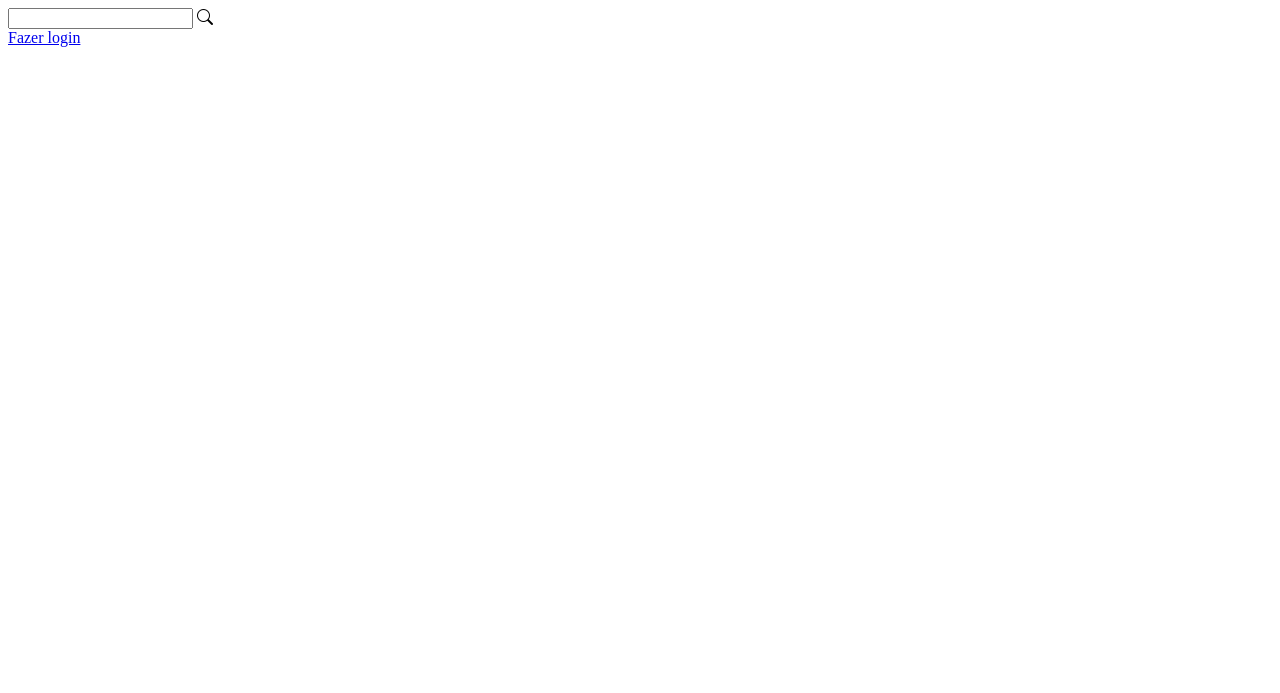
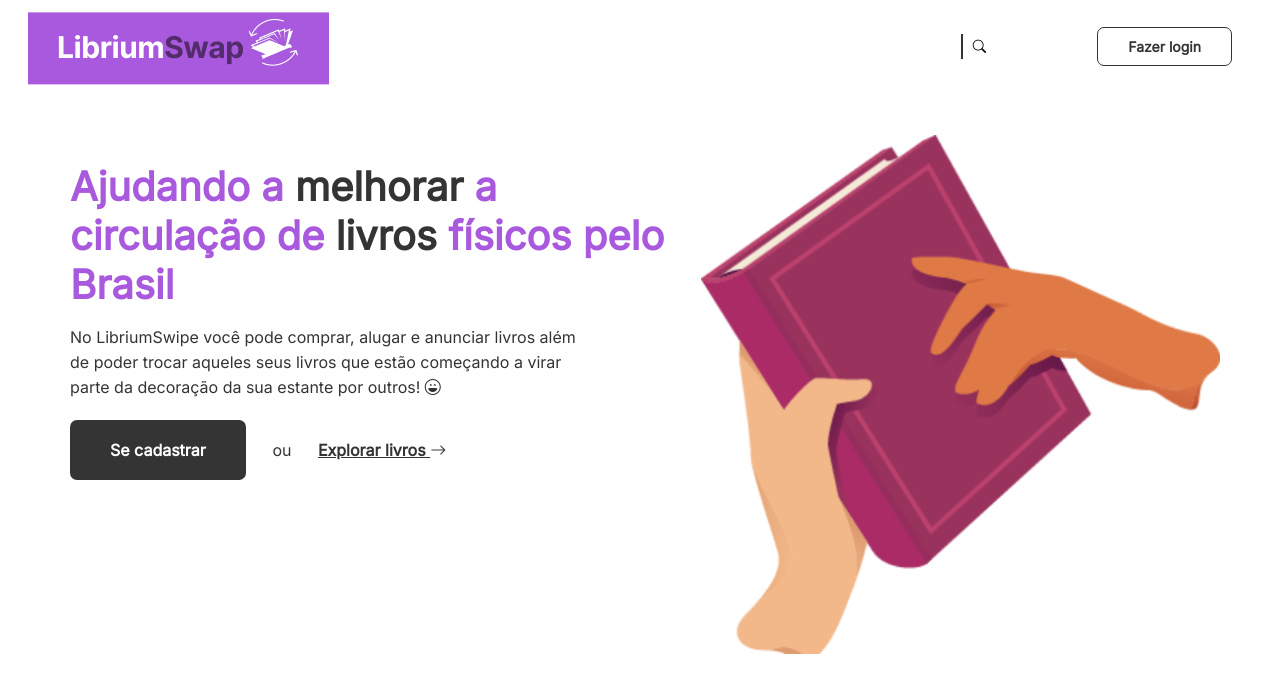
Before and after one commit to LibriumSwap/LibriumSwap, a Django app: page / in a window 1280 px wide. Before the commit the part shown is almost empty. Shown: the top 693 px of the page. Run offline with Django 3.2, Linux system fonts and the light colour scheme.

Commit message:
feat: apresentacao

```diff
--- a/autenticacao/urls.py
+++ b/autenticacao/urls.py
@@ -3,5 +3,5 @@ from django.urls import path
 from . import views
 
 urlpatterns = [
-    path('/login', views.login, name='login'),
+    path('login', views.login, name='login'),
 ]
--- /dev/null
+++ b/index/static/css/index.css
@@ -0,0 +1,89 @@
+body {
+	font-family: 'Inter', sans-serif;
+	color: #343434;
+	padding-right: 10px;
+	padding-left: 20px;
+}
+
+nav {
+	display: flex;
+	align-items: center;
+}
+
+.pesquisa {
+	margin: 0px 10px 0px 40px;
+	width: 50%;
+	display: flex;
+}
+
+.pesquisa button {
+	background-color: white;
+	border: none;
+	border-left: 2px solid #343434;
+	padding: 5px 0px 5px 10px;
+}
+
+.pesquisa-input {
+	font-family: 'Inter', sans-serif;
+	font-size: 14px;
+	color: #343434;
+	border: none;
+	outline: none;
+	margin-right: 5px;
+	width: 100%;
+}
+
+.btn-login {
+	margin-left: auto;
+	margin-right: 30px;
+	color: #343434;
+	font-size: 14px;
+	font-weight: 700;
+	text-decoration: none;
+	border: 1px solid #343434;
+	padding: 10px 30px 10px 30px;
+	border-radius: 7px;
+}
+
+.apresentacao {
+	display: flex;
+	margin: 0 auto;
+	margin-top: 50px;
+	max-width: 1150px;
+}
+
+.apresentacao-titulo {
+	font-size: 40px;
+	font-weight: bold;
+	color: #A959DD;
+	margin-bottom: 0px;
+}
+
+.destaque-titulo {
+	color: #343434;
+}
+
+.apresentacao-paragrafo {
+	max-width: 525px;
+	line-height: 24.93px;
+}
+
+.apresentacao-btn {
+	margin-top: 40px;
+}
+
+.btn-cadastrar {
+	margin-right: 22px;
+	color: white;
+	background-color: #343434;
+	text-decoration: none;
+	font-weight: bold;
+	padding: 20px 40px 20px 40px;
+	border-radius: 7px;
+}
+
+.btn-explorar {
+	margin-left: 22px;
+	color: #343434;
+	font-weight: bold;
+}
--- a/index/templates/index/index.html
+++ b/index/templates/index/index.html
@@ -1,16 +1,32 @@
+{% load static %}
+
 <!DOCTYPE html>
 <html>
 	<head>
 		<link rel="stylesheet" href="https://cdn.jsdelivr.net/npm/bootstrap-icons@1.5.0/font/bootstrap-icons.css">
+		<link rel="preconnect" href="https://fonts.googleapis.com">
+<link rel="preconnect" href="https://fonts.gstatic.com" crossorigin>
+<link href="https://fonts.googleapis.com/css2?family=Inter&display=swap" rel="stylesheet">
+		<link rel="stylesheet" type="text/css" href="{% static 'css/index.css' %}">
 	</head>
 	<body>
 		<nav>
-			<div class="logo"></div>
+			<img src="{% static 'images/logo.png' %}">
 			<form class="pesquisa">
 				<input class="pesquisa-input" type="text" name="q">
-				<i class="bi bi-search"></i>
+				<button class="bi bi-search"></button>
 			</form>
-			<a href="#">Fazer login</a>
+			<a href="#" class="btn-login">Fazer login</a>
 		</nav>
+		<div class="apresentacao">
+			<div class="apresentacao-texto">
+				<h1 class="apresentacao-titulo">Ajudando a <b class="destaque-titulo">melhorar</b> a circulação de <b class="destaque-titulo">livros</b> físicos pelo Brasil</h1>
+				<p class="apresentacao-paragrafo">No LibriumSwipe você pode comprar, alugar e anunciar livros além de poder trocar aqueles seus livros que estão começando a virar parte da decoração da sua estante por outros! <i class="bi bi-emoji-laughing"></i></p>
+				<div class="apresentacao-btn">
+					<a href="#" class="btn-cadastrar">Se cadastrar</a> ou <a href="#" class="btn-explorar">Explorar livros <i class="bi bi-arrow-right"></i></a>
+				</div>
+			</div>
+			<img src="{% static 'images/apresentacao.png' %}" width="519px">
+		</div>
 	</body>
 </html>
```
Also changed, not shown: index/static/fonts/Inter-VariableFont_slnt,wght.ttf (added), index/static/images/apresentacao.png (added), index/static/images/logo.png (added).
